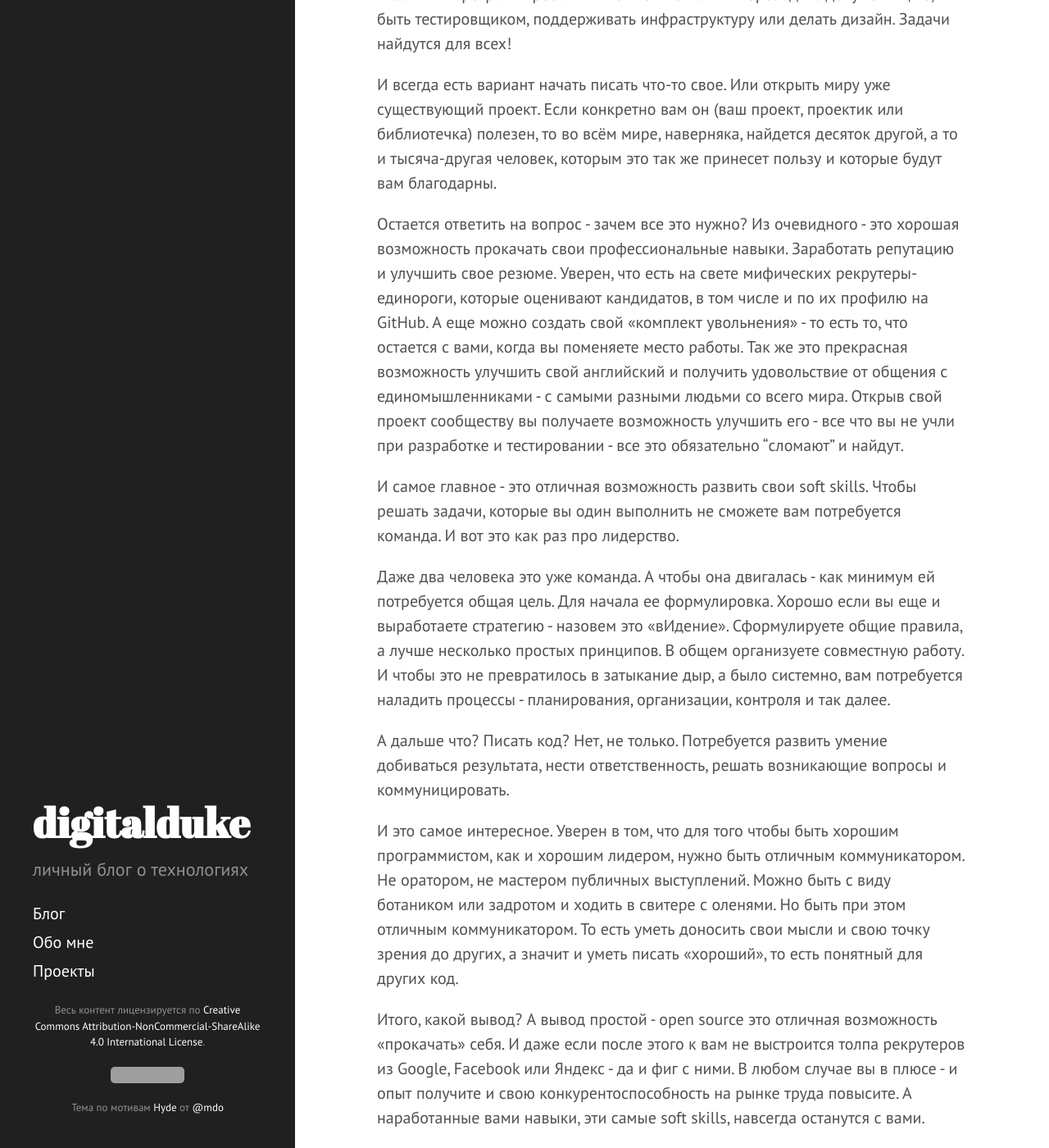
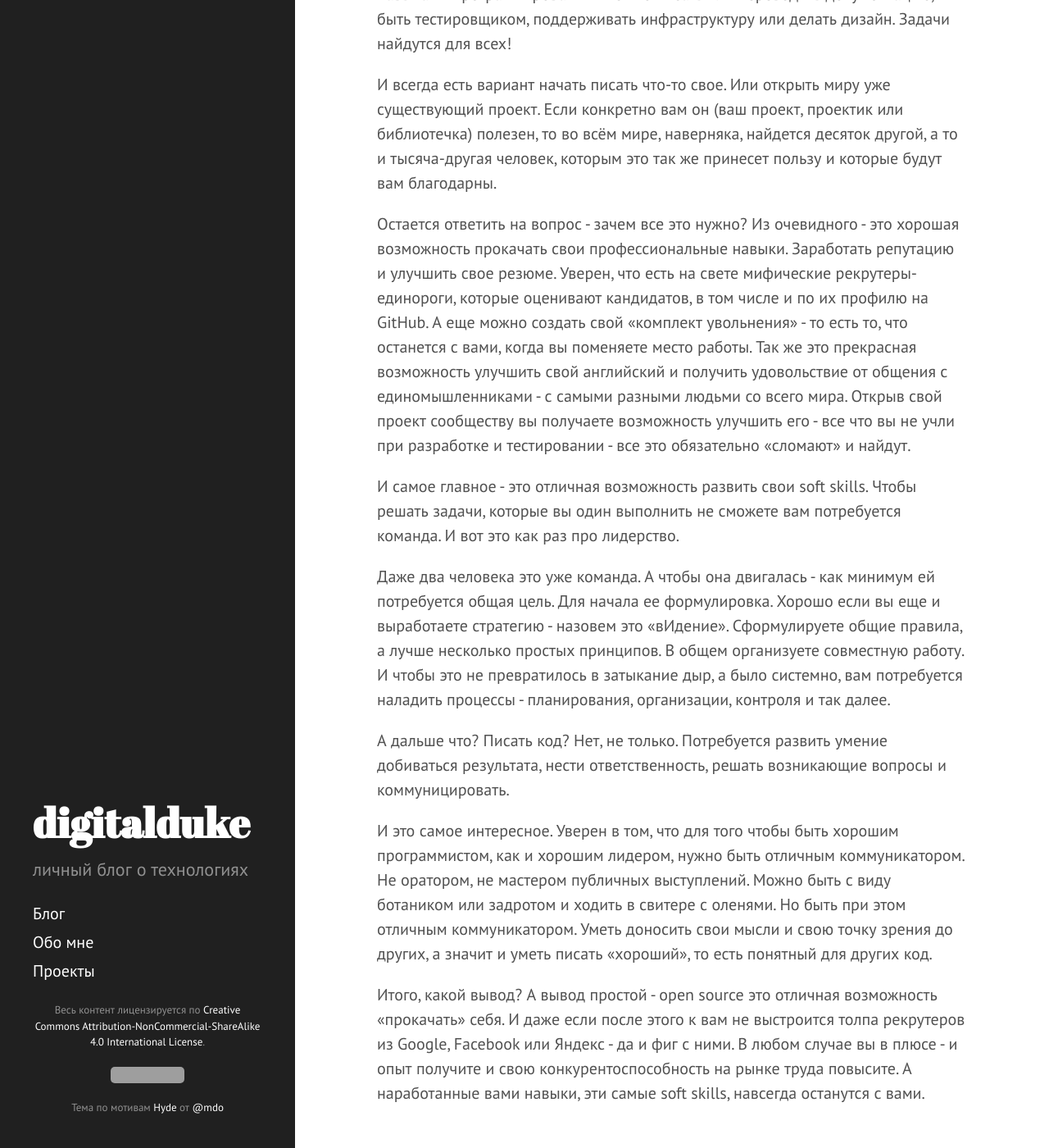
Before and after one commit to digitalduke/digitalduke.github.io, a Jekyll site: the page built from _posts/2019-03-18-leadership-and-OSS.md, in a window 1280 px wide and 1400 px high, scrolled down 1942 px. Shown: the whole window at 82% size. Built offline with Jekyll 4.4.1, drawn with Linux system fonts in a browser that asks for light colours; grey boxes are pictures that could not be loaded.

Commit message:
Fix typos.

```diff
--- a/_posts/2019-03-18-leadership-and-OSS.md
+++ b/_posts/2019-03-18-leadership-and-OSS.md
@@ -23,7 +23,7 @@
 
 И всегда есть вариант начать писать что-то свое. Или открыть миру уже существующий проект. Если конкретно вам он (ваш проект, проектик или библиотечка) полезен, то во всём мире, наверняка, найдется десяток другой, а то и тысяча-другая человек, которым это так же принесет пользу и которые будут вам благодарны.
 
-Остается ответить на вопрос - зачем все это нужно? Из очевидного - это хорошая возможность прокачать свои профессиональные навыки. Заработать репутацию и улучшить свое резюме. Уверен, что есть на свете мифических рекрутеры-единороги, которые оценивают кандидатов, в том числе и по их профилю на GitHub. А еще можно создать свой «комплект увольнения» - то есть то, что остается с вами, когда вы поменяете место работы. Так же это прекрасная возможность улучшить свой английский и получить удовольствие от общения с единомышленниками - с самыми разными людьми со всего мира. Открыв свой проект сообществу вы получаете возможность улучшить его - все что вы не учли при разработке и тестировании - все это обязательно "сломают" и найдут.
+Остается ответить на вопрос - зачем все это нужно? Из очевидного - это хорошая возможность прокачать свои профессиональные навыки. Заработать репутацию и улучшить свое резюме. Уверен, что есть на свете мифические рекрутеры-единороги, которые оценивают кандидатов, в том числе и по их профилю на GitHub. А еще можно создать свой «комплект увольнения» - то есть то, что останется с вами, когда вы поменяете место работы. Так же это прекрасная возможность улучшить свой английский и получить удовольствие от общения с единомышленниками - с самыми разными людьми со всего мира. Открыв свой проект сообществу вы получаете возможность улучшить его - все что вы не учли при разработке и тестировании - все это обязательно «сломают» и найдут.
 
 И самое главное - это отличная возможность развить свои soft skills. Чтобы решать задачи, которые вы один выполнить не сможете вам потребуется команда. И вот это как раз про лидерство.
 
@@ -31,6 +31,6 @@
 
 А дальше что? Писать код? Нет, не только. Потребуется развить умение добиваться результата, нести ответственность, решать возникающие вопросы и коммуницировать.
 
-И это самое интересное. Уверен в том, что для того чтобы быть хорошим программистом, как и хорошим лидером, нужно быть отличным коммуникатором. Не оратором, не мастером публичных выступлений. Можно быть с виду ботаником или задротом и ходить в свитере с оленями. Но быть при этом отличным коммуникатором. То есть уметь доносить свои мысли и свою точку зрения до других, а значит и уметь писать «хороший», то есть понятный для других код.
+И это самое интересное. Уверен в том, что для того чтобы быть хорошим программистом, как и хорошим лидером, нужно быть отличным коммуникатором. Не оратором, не мастером публичных выступлений. Можно быть с виду ботаником или задротом и ходить в свитере с оленями. Но быть при этом отличным коммуникатором. Уметь доносить свои мысли и свою точку зрения до других, а значит и уметь писать «хороший», то есть понятный для других код.
 
 Итого, какой вывод? А вывод простой - open source это отличная возможность «прокачать» себя. И даже если после этого к вам не выстроится толпа рекрутеров из Google, Facebook или Яндекс - да и фиг с ними. В любом случае вы в плюсе - и опыт получите и свою конкурентоспособность на рынке труда повысите. А наработанные вами навыки, эти самые soft skills, навсегда останутся с вами.
```
